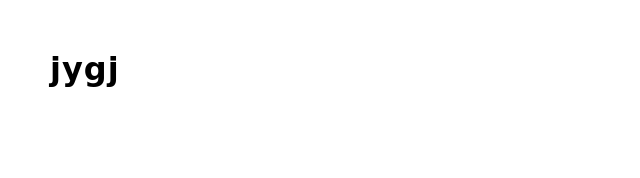
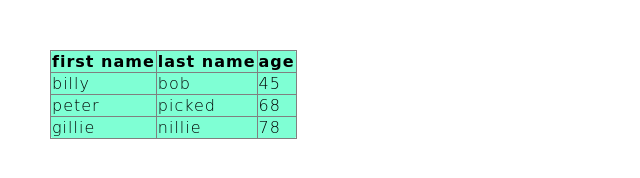
Before and after one commit to vonnonmm15/raywilliam.github.io, a plain HTML site: page tables/index.html in a window 1280 px wide. Shown: the whole page, without its empty margins (0-640 px from the left). Drawn offline with Linux system fonts and the light colour scheme; files that its build step writes are made by us from their sources; a web font is replaced by a local one.

Commit message:
Update index.html

```diff
--- a/tables/index.html
+++ b/tables/index.html
@@ -4,23 +4,42 @@
     <meta charset="UTF-8">
     <meta http-equiv="X-UA-Compatible" content="IE=edge">
     <meta name="viewport" content="width=device-width, initial-scale=1.0">
-    <link rel="stylesheet" href="style.css">
-    <title>Document</title>
+    <style>
+        @import url('https://fonts.googleapis.com/css2?family=Rubik+Dirt&display=swap');
+        </style>
+
+    <link rel="stylesheet" href="asets/css/style.css">
+    <title>tables</title>
 
 </head>
 <body>
-    <header>
-    <h1>jygj</h1>
 
-    </header>
+    <table border="1">
+        <tr>
+            <th>first name</th>
+            <th>last name</th>
+            <th>age</th>
 
-    <nav>
-    <h1></h1>
-    </nav>
+        </tr>
+        <tr>
+            <td>billy</td>
+            <td>bob</td>
+            <td>45</td>
 
-    <footer>
+        </tr>
+        <tr>
+            <td>peter</td>
+            <td>picked</td>
+            <td>68</td>
+        </tr>
+        <tr> <td>gillie</td>
+            <td>nillie</td>
+            <td>78</td>
+        </tr>
 
 
-    </footer>
+
+    </table>
+
 </body>
 </html>
```
